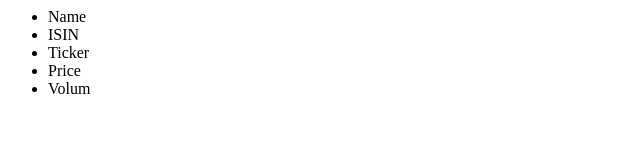
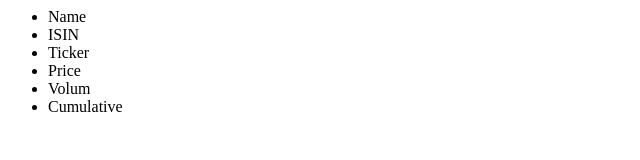
Before and after one commit to olemm/fin, a plain HTML site: page index.html in a window 1280 px wide. Shown: the full height of the page, 0-640 px from the left. Drawn offline with Linux system fonts and the light colour scheme.

Commit message:
added cumulative to list

```diff
--- a/index.html
+++ b/index.html
@@ -7,6 +7,7 @@
 			<li>Ticker</li>
 			<li>Price</li>
 			<li>Volum</li>
+			<li>Cumulative</li>
 		</ul>
 	</div>
 </body>
```
